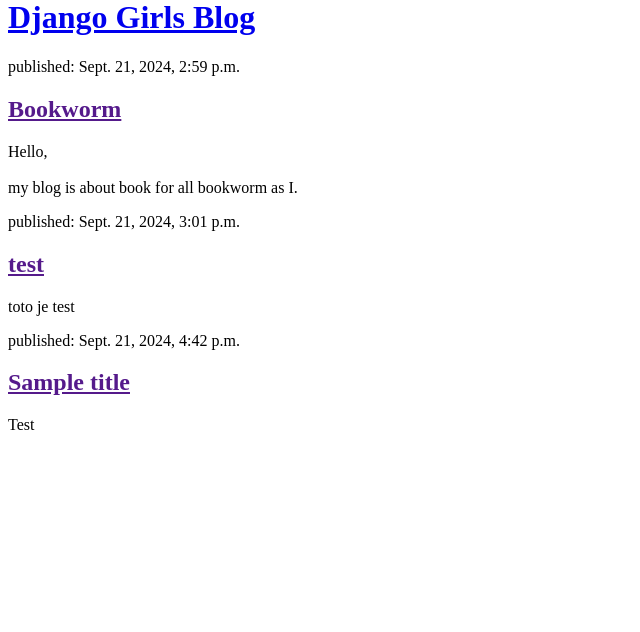
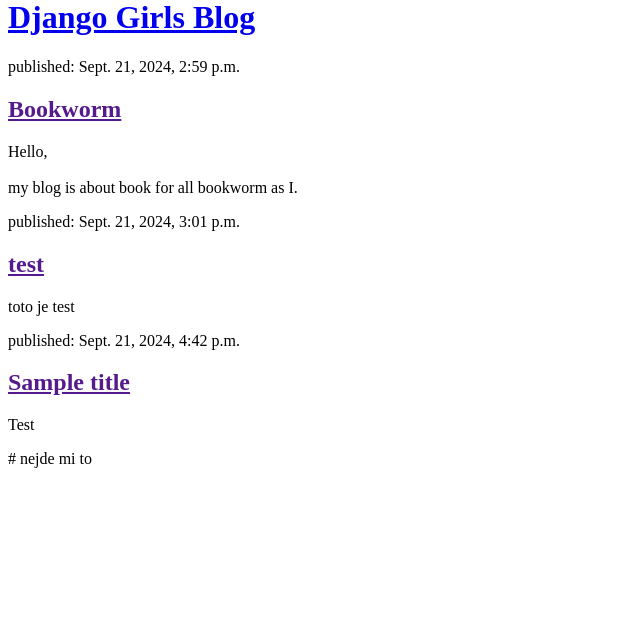
Before and after one commit to nalevankova/my-first-blog, a Django app: page / in a window 1280 px wide. Shown: the part 22-654 px from the top of the page, without its empty margins (0-640 px from the left). Run offline with Django 4.2, Linux system fonts and the light colour scheme; data comes from the database, SQL or seed files in the repository.

Commit message:
Pokus aby ti islo

```diff
--- a/blog/templates/blog/post_list.html
+++ b/blog/templates/blog/post_list.html
@@ -16,6 +16,7 @@
             </article>
         {% endfor %}
 
+# nejde mi to
 
     </body>
 </html>
```
